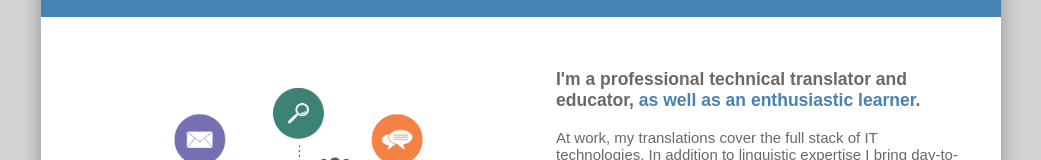
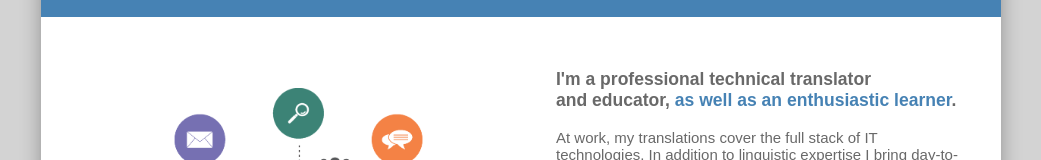
Before and after one commit to krzysiekwie/2024, a plain HTML site: page index.html in a window 1280 px wide. Shown: the part 199-359 px from the top of the page, without its empty margins (119-1160 px from the left). Drawn offline with Linux system fonts and the light colour scheme.

Commit message:
nbsp for headline

```diff
--- a/index.html
+++ b/index.html
@@ -26,7 +26,7 @@
       <section class="info">
         <img src="images/hero.png" alt="Illustration" class="info-picture" />
         <div class="info-content">
-          <h3 class="info-headline">I'm a professional technical translator and educator, <span class="steel">as well as an enthusiastic learner</span>.
+          <h3 class="info-headline">I'm a professional technical translator and&nbsp;educator, <span class="steel">as well as an enthusiastic learner</span>.
           </h3>
           <p>
             At work, my translations cover the full stack of IT technologies.
```
